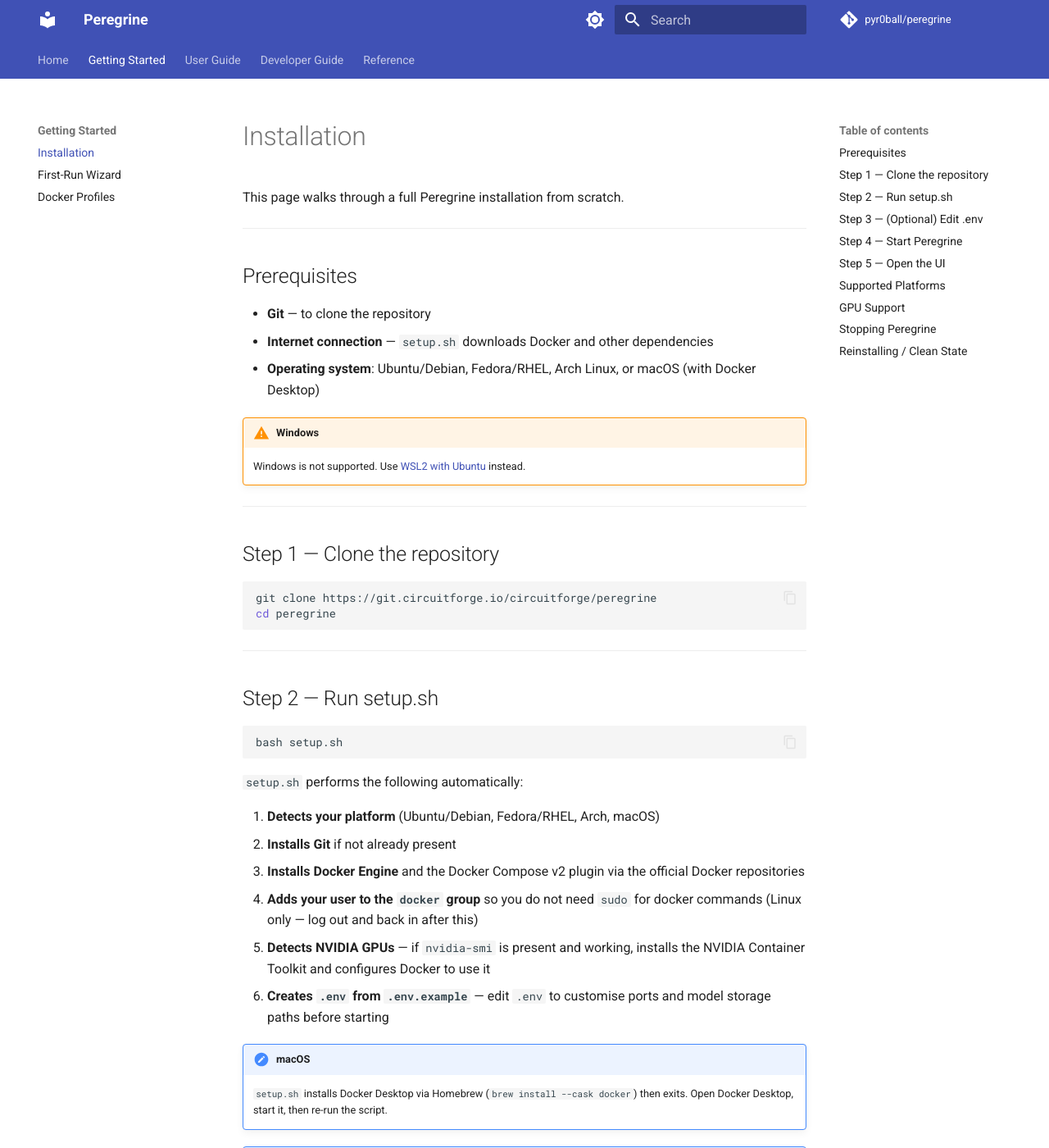
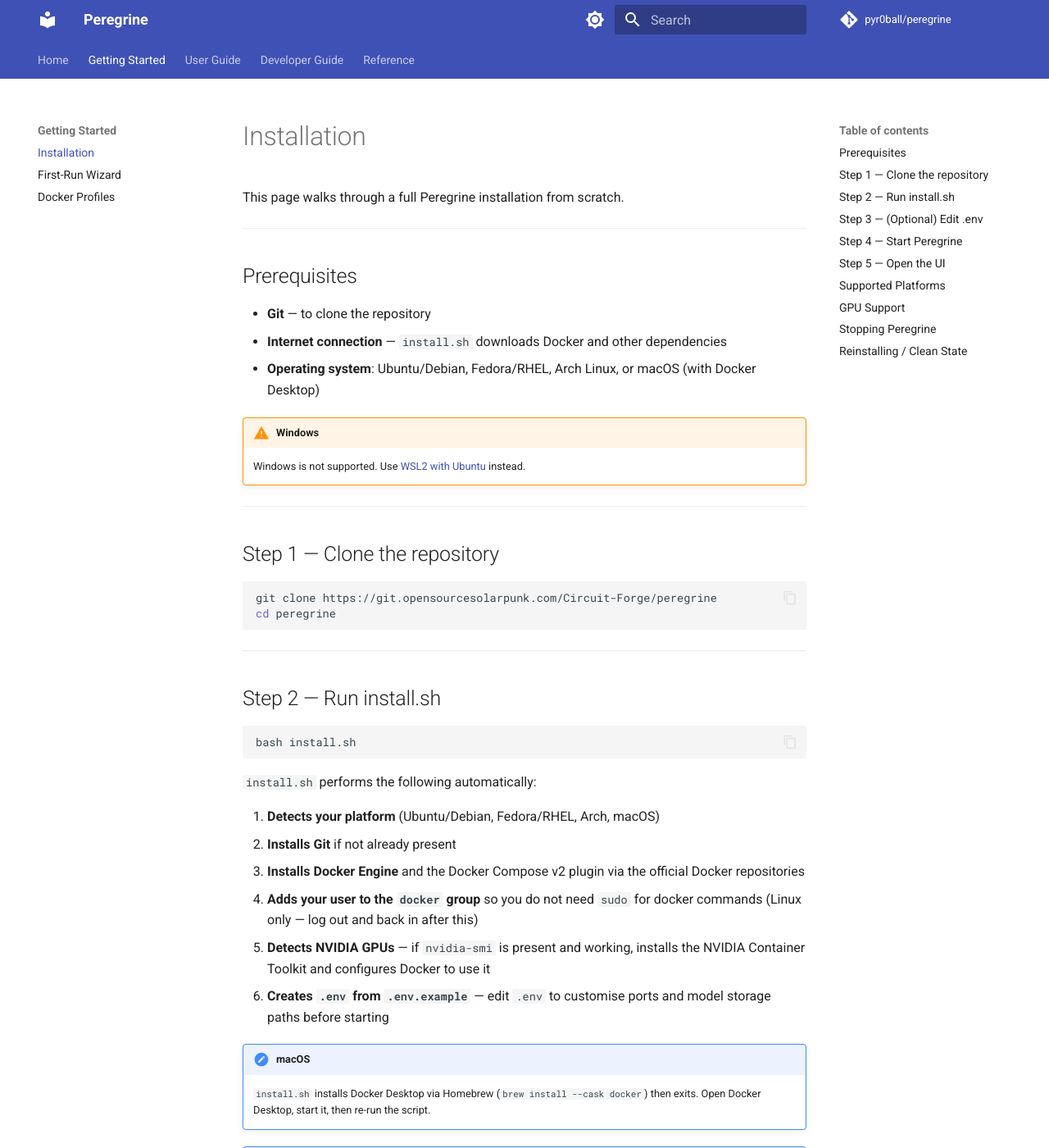
Before and after one commit to CircuitForgeLLC/peregrine, an MkDocs documentation site: the page built from docs/getting-started/installation.md, in a window 1280 px wide and 1400 px high. Shown: the whole window at 82% size. Built offline with MkDocs 1.6.1 and Material for MkDocs 9.7.7, drawn with Linux system fonts in a browser that asks for light colours; some of the changed text lies outside the part shown.

Commit message:
fix: rename setup.sh → install.sh; four installer gaps from #71
- Rename setup.sh to install.sh (standardise with cf-orch installer pattern)
- Remove hardcoded dev-machine path from activate_git_hooks(); go straight
  to .githooks/ core.hooksPath fallback — the absolute path was only valid
  on the author's machine and surprised self-hosters
- Add capture_license_key(): optional CFG-XXXX-… prompt after setup_env(),
  writes CF_LICENSE_KEY + HEIMDALL_URL into .env when a valid key is entered
- Fix next-steps port: read STREAMLIT_PORT from .env instead of hardcoding
  8501 (Docker default is 8502; users who customise the port saw a wrong URL)
- Update .env.example: STREAMLIT_PORT=8502 (Docker default, not bare-metal 8501)
- Fix stale git clone URL in docs/getting-started/installation.md:
  git.circuitforge.io → git.opensourcesolarpunk.com/Circuit-Forge/peregrine
- Update all setup.sh references across manage.sh, Makefile, CONTRIBUTING.md,
  README.md, and docs/ to install.sh

Closes #71

````diff
--- a/docs/getting-started/installation.md
+++ b/docs/getting-started/installation.md
@@ -7,7 +7,7 @@
 ## Prerequisites
 
 - **Git** — to clone the repository
-- **Internet connection** — `setup.sh` downloads Docker and other dependencies
+- **Internet connection** — `install.sh` downloads Docker and other dependencies
 - **Operating system**: Ubuntu/Debian, Fedora/RHEL, Arch Linux, or macOS (with Docker Desktop)
 
 !!! warning "Windows"
@@ -18,19 +18,19 @@
 ## Step 1 — Clone the repository
 
 ```bash
-git clone https://git.circuitforge.io/circuitforge/peregrine
+git clone https://git.opensourcesolarpunk.com/Circuit-Forge/peregrine
 cd peregrine
 ```
 
 ---
 
-## Step 2 — Run setup.sh
+## Step 2 — Run install.sh
 
 ```bash
-bash setup.sh
+bash install.sh
 ```
 
-`setup.sh` performs the following automatically:
+`install.sh` performs the following automatically:
 
 1. **Detects your platform** (Ubuntu/Debian, Fedora/RHEL, Arch, macOS)
 2. **Installs Git** if not already present
@@ -40,10 +40,10 @@
 6. **Creates `.env` from `.env.example`** — edit `.env` to customise ports and model storage paths before starting
 
 !!! note "macOS"
-    `setup.sh` installs Docker Desktop via Homebrew (`brew install --cask docker`) then exits. Open Docker Desktop, start it, then re-run the script.
+    `install.sh` installs Docker Desktop via Homebrew (`brew install --cask docker`) then exits. Open Docker Desktop, start it, then re-run the script.
 
 !!! note "GPU requirement"
-    For GPU support, `nvidia-smi` must return output before you run `setup.sh`. Install your NVIDIA driver first. The Container Toolkit installation will fail silently if the driver is not present.
+    For GPU support, `nvidia-smi` must return output before you run `install.sh`. Install your NVIDIA driver first. The Container Toolkit installation will fail silently if the driver is not present.
 
 ---
 
@@ -107,7 +107,7 @@
 Only NVIDIA GPUs are supported. AMD ROCm is not currently supported.
 
 Requirements:
-- NVIDIA driver installed and `nvidia-smi` working before running `setup.sh`
+- NVIDIA driver installed and `nvidia-smi` working before running `install.sh`
 - CUDA 12.x recommended (CUDA 11.x may work but is untested)
 - Minimum 8 GB VRAM for `single-gpu` profile with default models
 - For `dual-gpu`: GPU 0 is assigned to Ollama, GPU 1 to vLLM
````
Also changed, not shown: CONTRIBUTING.md (+1 -1 lines), README.md (+2 -2 lines), docs/backlog.md (+1 -1 lines), docs/index.md (+1 -1 lines), docs/reference/config-files.md (+1 -1 lines), docs/reference/forgejo-feedback-schema.md (added, +157 -0 lines), 5 other files.
